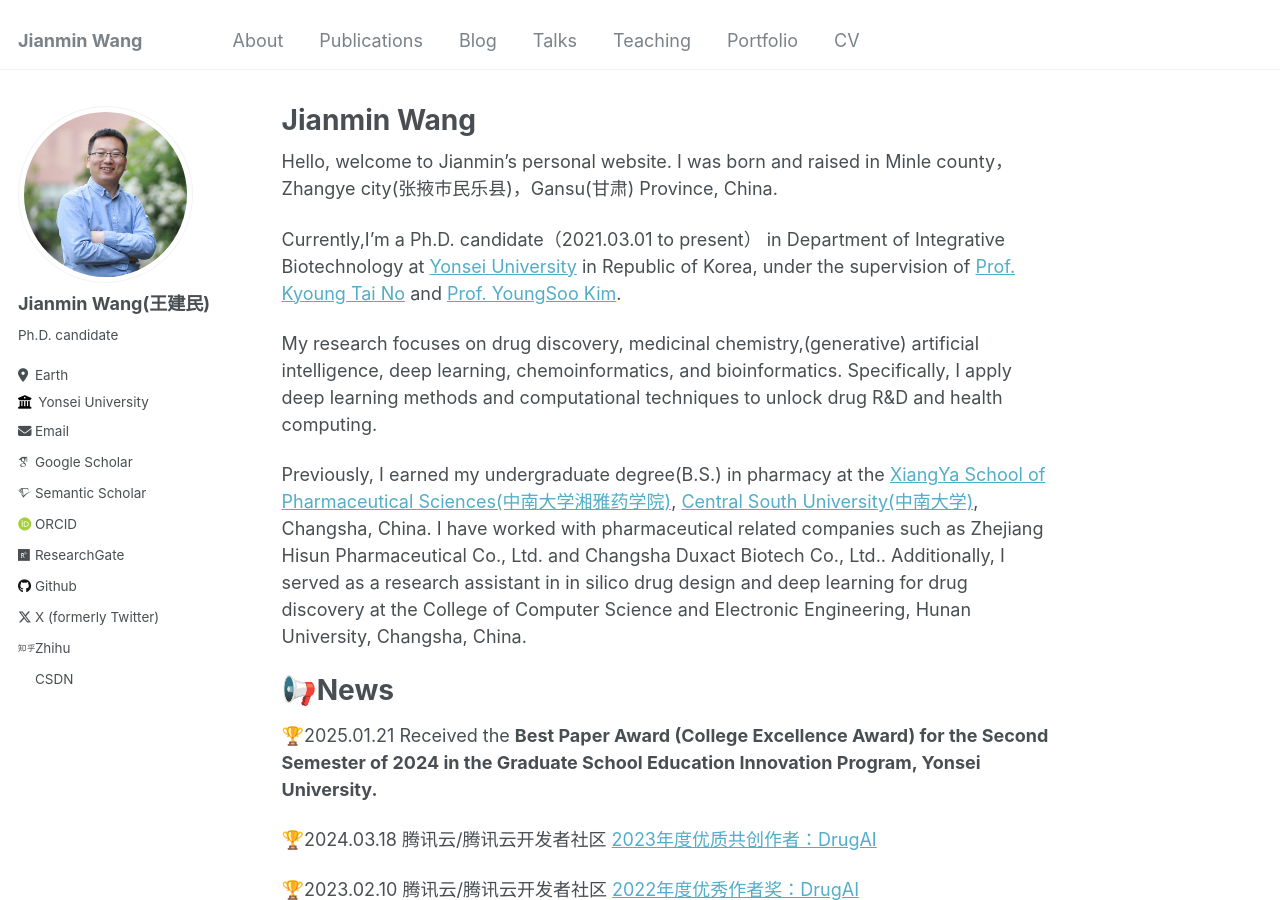
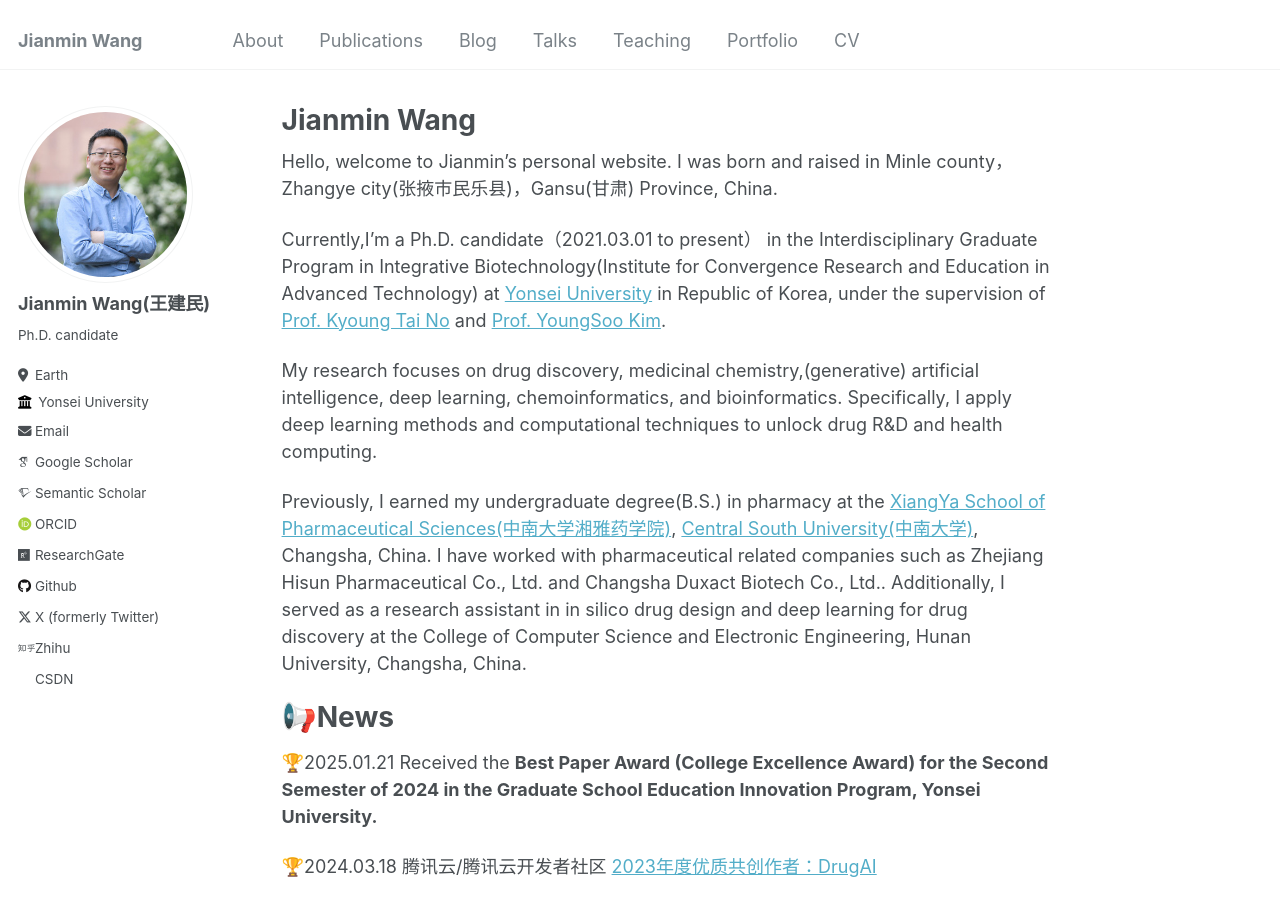
Before and after one commit to Jianmin2drugai/Jianmin2drugai.github.io, a Jekyll site: the page built from _pages/about.md, in a window 1280 px wide and 900 px high. Built offline with Jekyll 4.4.1, drawn with Linux system fonts in a browser that asks for light colours; some web fonts are replaced.

Commit message:
Update about.md

```diff
--- a/_pages/about.md
+++ b/_pages/about.md
@@ -9,7 +9,7 @@
 
 Hello, welcome to Jianmin's personal website. I was born and raised in Minle county，Zhangye city(张掖市民乐县)，Gansu(甘肃) Province, China.
 
-Currently,I'm a Ph.D. candidate（2021.03.01 to present） in Department of Integrative Biotechnology at <a href="https://www.yonsei.ac.kr/en_sc/">Yonsei University</a> in Republic of Korea, under the supervision of <a href="https://www.csblab.or.kr/">Prof. Kyoung Tai No</a> and <a href="https://chembio.yonsei.ac.kr/">Prof. YoungSoo Kim</a>.
+Currently,I'm a Ph.D. candidate（2021.03.01 to present） in the Interdisciplinary Graduate Program in Integrative Biotechnology(Institute for Convergence Research and Education in Advanced Technology) at <a href="https://www.yonsei.ac.kr/en_sc/">Yonsei University</a> in Republic of Korea, under the supervision of <a href="https://www.csblab.or.kr/">Prof. Kyoung Tai No</a> and <a href="https://chembio.yonsei.ac.kr/">Prof. YoungSoo Kim</a>.
 
 My research focuses on drug discovery, medicinal chemistry,(generative) artificial intelligence, deep learning, chemoinformatics, and bioinformatics. Specifically, I apply deep learning methods and computational techniques to unlock drug R&D and health computing.
 
```
